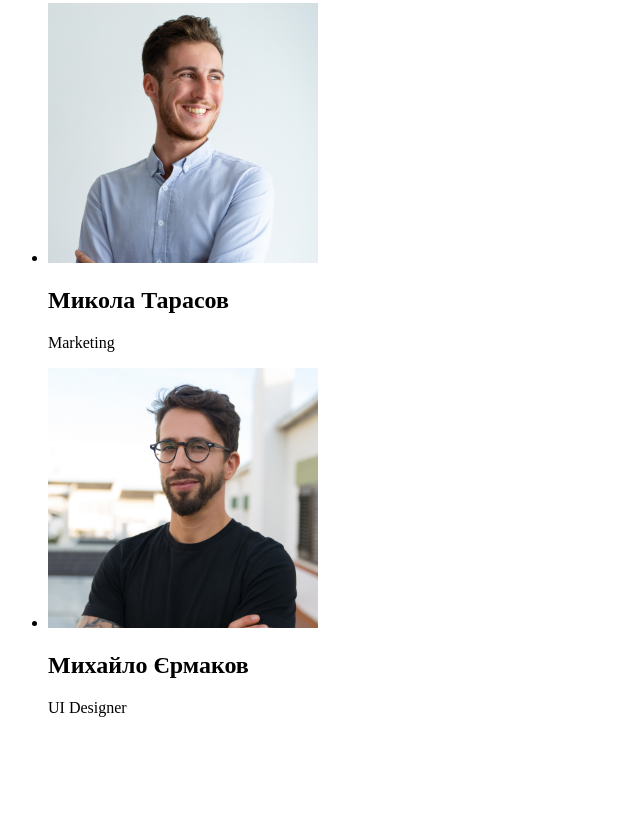
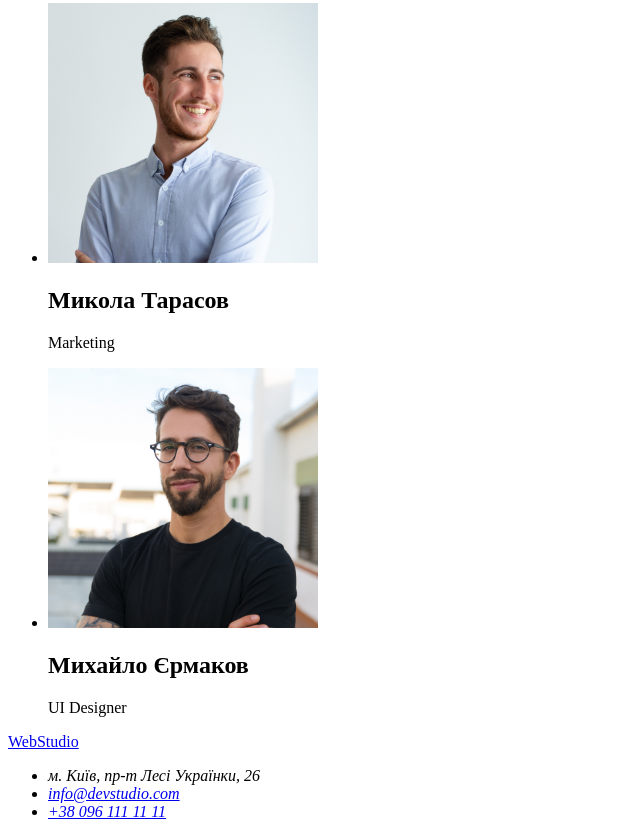
Before and after one commit to NadyaGolub/goit-markup-hw-01, a plain HTML site: page index.html in a window 1280 px wide. Shown: the part 2356-3193 px from the top of the page, without its empty margins (0-640 px from the left). Before the commit the page ends 3089 px from the top, so only its background shows below. Drawn offline with Linux system fonts and the light colour scheme.

Commit message:
Добавлена розмітка Footer

```diff
--- a/index.html
+++ b/index.html
@@ -20,8 +20,8 @@
     </ul>
  </nav>
     <ul>
-        <li><a href="">info@devstudio.com</a></li>
-        <li><a href="">+38 096 111 11 11</a></li>
+        <li><a href="mailto:info@devstudio.com">info@devstudio.com</a></li>
+        <li><a href="tel:+380961111111">+38 096 111 11 11</a></li>
     </ul>
  </header>
 
@@ -89,6 +89,18 @@
             <p>UI Designer</p>
         </li>
     </ul>
- </section>
+ <footer>
+    <a href="/">
+        WebStudio
+    </a>
+    <address>
+        <ul>
+        <li>м. Київ, пр-т Лесі Українки, 26</li>
+        <li><a href="mailto:info@devstudio.com">info@devstudio.com</a></li>
+        <li><a href="tel:+380961111111">+38 096 111 11 11</a></li>
+    </ul>
+    </address>
+ </footer>
+
   </body>
 </html>
```
